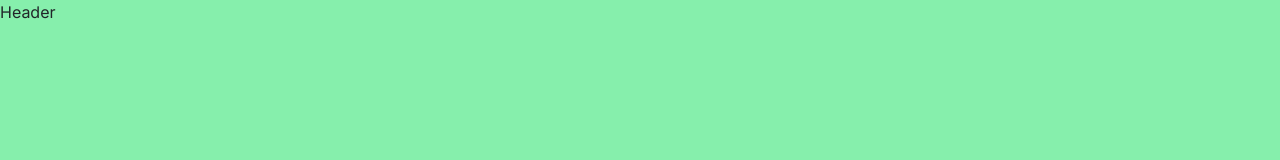
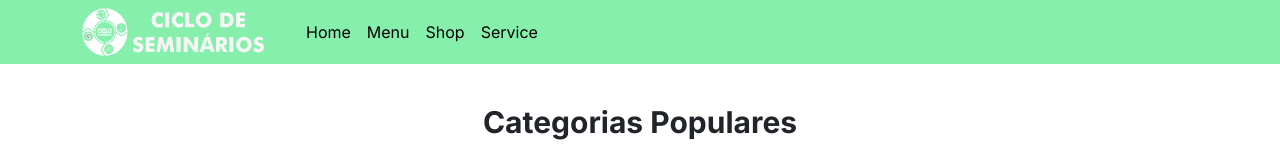
Before and after one commit to HenriAguiar/SmartCities, a Next.js app: page / in a window 1280 px wide. Shown: the top 160 px of the page. Built offline with nearby package versions, Linux system fonts and the light colour scheme.

Commit message:
feat: adiciona a NavBar

```diff
--- a/package.json
+++ b/package.json
@@ -12,6 +12,7 @@
     "bootstrap": "^5.3.2",
     "next": "14.0.1",
     "react": "^18",
+    "react-bootstrap": "^2.9.1",
     "react-dom": "^18",
     "sass": "^1.69.5"
   },
--- a/src/app/globals.scss
+++ b/src/app/globals.scss
@@ -3,3 +3,4 @@
 @tailwind utilities;
 @import '~bootstrap/scss/bootstrap.scss';
 @import 'src/styles/cardRestaurante.scss';
+@import 'src/styles/_navBar.scss';
--- a/src/app/layout.js
+++ b/src/app/layout.js
@@ -1,10 +1,11 @@
 import { Inter } from 'next/font/google'
 import './globals.scss'
+import NavBar from '@/components/NavBar'
 
 const inter = Inter({ subsets: ['latin'] })
 
 export const metadata = {
-  title: 'Create Next App',
+  title: 'Eatsy',
   description: 'Generated by create next app',
 }
 
@@ -12,9 +13,7 @@ export default function RootLayout({ children }) {
   return (
     <html lang="pt-br">
       <body className={`${inter.className} min-h-screen h-screen`}>
-        <header className='flex h-3/4 bg-green-300'>
-          Header
-        </header>
+        <NavBar />
         {children}
       </body>
     </html>
--- /dev/null
+++ b/src/components/NavBar.jsx
@@ -0,0 +1,32 @@
+"use client";
+
+import Container from "react-bootstrap/Container";
+import Nav from "react-bootstrap/Nav";
+import Navbar from "react-bootstrap/Navbar";
+
+
+export default function NavBar() {
+  return (
+    <>
+      <Navbar className="bg-green-300 posicao-navbar" variant="dark" expand="lg">
+        <Container className="gap-4">
+          <div className="d-flex align-items-center">
+            <a href="/" className="Link" >
+              <img className="img-logotipo" src="/images/LogoCiclo.png" style={{height: 48}}/>
+            </a>
+          </div>
+
+          <Navbar.Toggle aria-controls="basic-navbar-nav" />
+          <Navbar.Collapse id="basic-navbar-nav">
+            <Nav className="me-auto ">
+              <Nav.Link className='link' href="/">Home</Nav.Link>
+              <Nav.Link className='link' href="/">Menu</Nav.Link>
+              <Nav.Link className='link' href="/">Shop</Nav.Link>
+              <Nav.Link className='link' href="/">Service</Nav.Link>
+            </Nav>
+          </Navbar.Collapse>
+        </Container>
+      </Navbar>
+    </>
+  );
+}
--- /dev/null
+++ b/src/styles/_navBar.scss
@@ -0,0 +1,15 @@
+.bg-navbar{
+    background-color: greenyellow;
+}
+
+.img-logotipo{
+    padding-right: 10px;
+}
+
+.posicao-navbar{
+    width: 100%;
+}
+
+.link{
+    color: black;
+}
```
Also changed, not shown: public/images/LogoCiclo.png (added), 1 other file (tests, documents, lock files or other folders).
